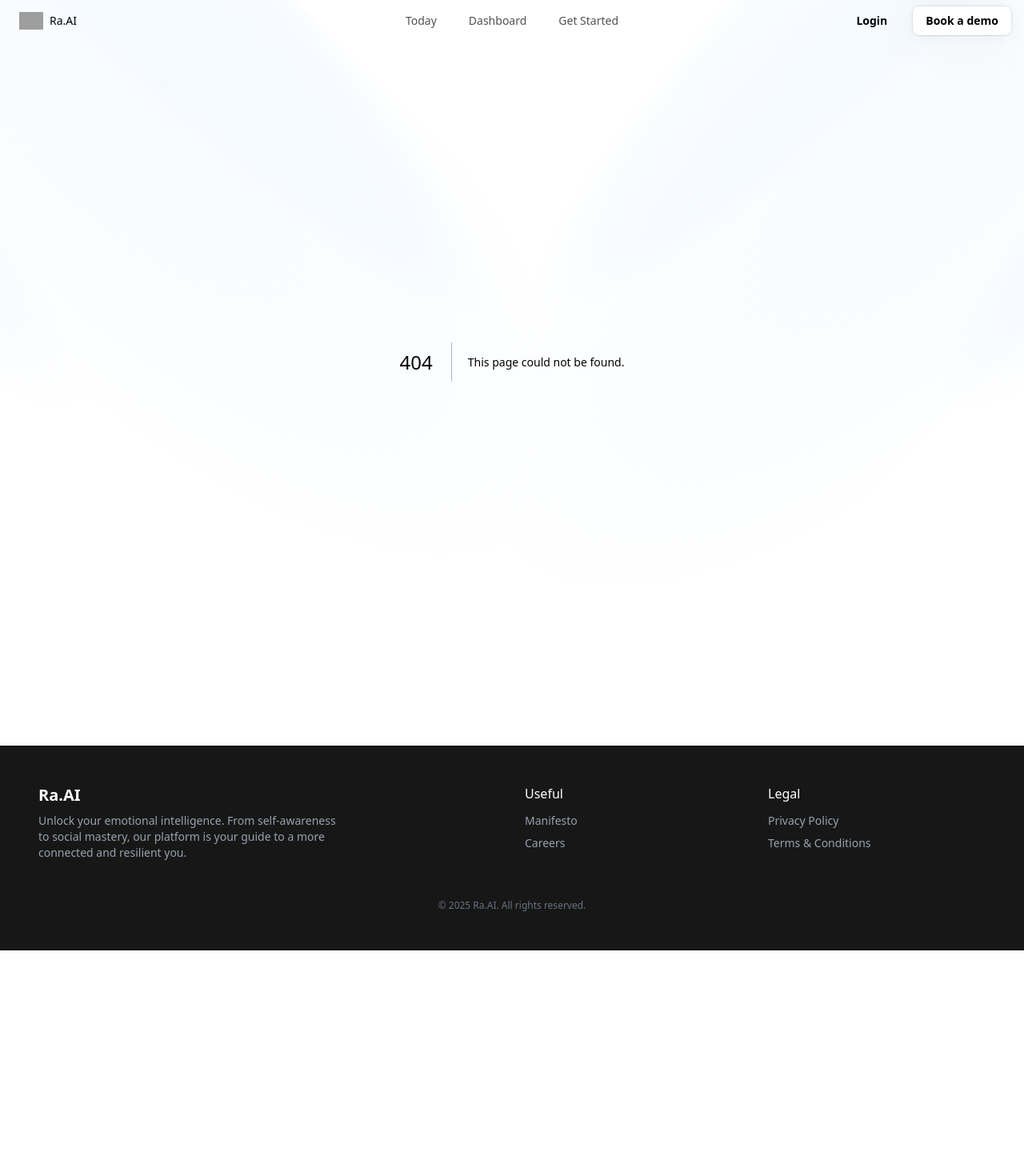
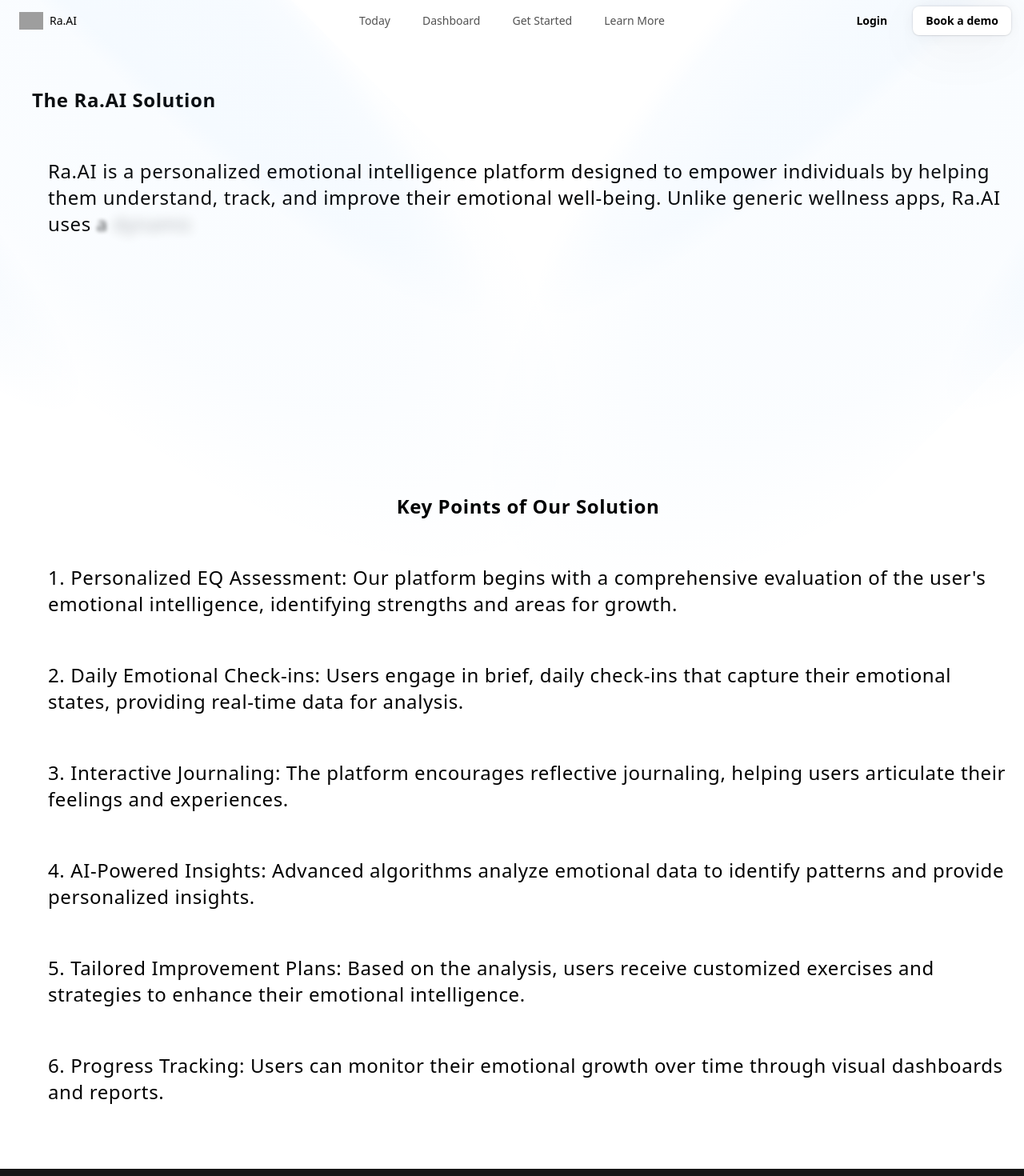
Before and after one commit to MathiasEthan/RaAI, a Next.js app: page /learnmore in a window 1280 px wide. Before the commit this address had no page. Shown: the top 1470 px of the page at 80% size. Before the commit the page ends 1188 px from the top, so only its background shows below. Built offline with nearby package versions, Linux system fonts and the light colour scheme; grey boxes are pictures that could not be loaded.

Commit message:
learnmore

```diff
--- /dev/null
+++ b/app/learnmore/page.tsx
@@ -0,0 +1,87 @@
+
+'use client'
+import React from 'react'
+import { useState } from 'react'
+import { TextGenerateEffect } from "@/components/ui/text-generate-effect";
+
+
+
+function Learnmore() {
+    return (
+        <>
+            <div className='flex justify-left mt-10 ml-10'>
+                <TextGenerateEffect
+                    words="The Ra.AI Solution"
+                    duration={0.6}
+                    filter={true}
+                />
+            </div>
+            <div className='flex justify-center ml-10 mt-10 px-5'>
+                <TextGenerateEffect
+                    words="Ra.AI is a personalized emotional intelligence platform designed to empower individuals by helping them understand, track, and improve their emotional well-being. Unlike generic wellness apps, Ra.AI uses a dynamic and adaptive approach to assess a user's Emotional Quotient (EQ) levels and provide a deeply personalized experience. Through a series of intelligent daily check-ins and interactive journaling, the platform tracks emotional patterns over time, providing users with a visual and data-driven understanding of their emotional triggers and states. Our core innovation lies in a proprietary EQ assessment model that, combined with AI-powered analysis, generates a tailored curriculum of exercises and insights. These aren't one-size-fits-all suggestions; they are unique, actionable steps designed to improve an individual's self-awareness, emotional regulation, motivation, and interpersonal skills. Ra.AI is your personal guide to building a more resilient, empathetic, and emotionally intelligent self. "
+                    duration={0.6}
+                    filter={true}
+                    className='font-light text-md md:text-lg lg:text-xl'
+                />
+            </div>
+            <div className='flex justify-center ml-10 mt-10 px-5'>
+                <TextGenerateEffect
+                    words="Key Points of Our Solution"
+                    duration={0.6}
+                    filter={true}
+                />
+            </div>
+            <div className='flex justify-left ml-10 mt-10 px-5'>
+                <TextGenerateEffect
+                    words="1. Personalized EQ Assessment: Our platform begins with a comprehensive evaluation of the user's emotional intelligence, identifying strengths and areas for growth."
+                    duration={0.6}
+                    filter={true}
+                    className='font-light text-md md:text-lg lg:text-xl'
+                />
+            </div>
+            <div className='flex justify-left ml-10 mt-10 px-5'>
+                <TextGenerateEffect
+                    words="2. Daily Emotional Check-ins: Users engage in brief, daily check-ins that capture their emotional states, providing real-time data for analysis."
+                    duration={0.6}
+                    filter={true}
+                    className='font-light text-md md:text-lg lg:text-xl'
+                />
+            </div>
+            <div className='flex justify-left ml-10 mt-10 px-5'>
+                <TextGenerateEffect
+                    words="3. Interactive Journaling: The platform encourages reflective journaling, helping users articulate their feelings and experiences."
+                    duration={0.6}
+                    filter={true}
+                    className='font-light text-md md:text-lg lg:text-xl'
+                />
+            </div>
+            <div className='flex justify-left ml-10 mt-10 px-5'>
+                <TextGenerateEffect
+                    words="4. AI-Powered Insights: Advanced algorithms analyze emotional data to identify patterns and provide personalized insights."
+                    duration={0.6}
+                    filter={true}
+                    className='font-light text-md md:text-lg lg:text-xl'
+                />
+            </div>
+            <div className='flex justify-left ml-10 mt-10 px-5'>
+                <TextGenerateEffect
+                    words="5. Tailored Improvement Plans: Based on the analysis, users receive customized exercises and strategies to enhance their emotional intelligence."
+                    duration={0.6}
+                    filter={true}
+                    className='font-light text-md md:text-lg lg:text-xl'
+                />
+            </div>
+            <div className='flex justify-left ml-10 mt-10 px-5 mb-20'>
+                <TextGenerateEffect
+                    words="6. Progress Tracking: Users can monitor their emotional growth over time through visual dashboards and reports."
+                    duration={0.6}
+                    filter={true}
+                    className='font-light text-md md:text-lg lg:text-xl'
+                />
+            </div>
+
+        </>
+    )
+}
+
+export default Learnmore
--- a/app/onboarding/page.tsx
+++ b/app/onboarding/page.tsx
@@ -11,7 +11,6 @@
 
 
 
-<ArrowLeft />
 function Onboarding() {
 
     const sentences = [
--- /dev/null
+++ b/components/TextType.css
@@ -0,0 +1,14 @@
+.text-type {
+  display: inline-block;
+  white-space: pre-wrap;
+}
+
+.text-type__cursor {
+  margin-left: 0.25rem;
+  display: inline-block;
+  opacity: 1;
+}
+
+.text-type__cursor--hidden {
+  display: none;
+}
--- /dev/null
+++ b/components/TextType.jsx
@@ -0,0 +1,173 @@
+'use client';
+
+import { useEffect, useRef, useState, createElement, useMemo, useCallback } from 'react';
+import { gsap } from 'gsap';
+import './TextType.css';
+
+const TextType = ({
+  text,
+  as: Component = 'div',
+  typingSpeed = 50,
+  initialDelay = 0,
+  pauseDuration = 2000,
+  deletingSpeed = 30,
+  loop = true,
+  className = '',
+  showCursor = true,
+  hideCursorWhileTyping = false,
+  cursorCharacter = '|',
+  cursorClassName = '',
+  cursorBlinkDuration = 0.5,
+  textColors = [],
+  variableSpeed,
+  onSentenceComplete,
+  startOnVisible = false,
+  reverseMode = false,
+  ...props
+}) => {
+  const [displayedText, setDisplayedText] = useState('');
+  const [currentCharIndex, setCurrentCharIndex] = useState(0);
+  const [isDeleting, setIsDeleting] = useState(false);
+  const [currentTextIndex, setCurrentTextIndex] = useState(0);
+  const [isVisible, setIsVisible] = useState(!startOnVisible);
+  const cursorRef = useRef(null);
+  const containerRef = useRef(null);
+
+  const textArray = useMemo(() => (Array.isArray(text) ? text : [text]), [text]);
+
+  const getRandomSpeed = useCallback(() => {
+    if (!variableSpeed) return typingSpeed;
+    const { min, max } = variableSpeed;
+    return Math.random() * (max - min) + min;
+  }, [variableSpeed, typingSpeed]);
+
+  const getCurrentTextColor = () => {
+    if (textColors.length === 0) return '#ffffff';
+    return textColors[currentTextIndex % textColors.length];
+  };
+
+  useEffect(() => {
+    if (!startOnVisible || !containerRef.current) return;
+
+    const observer = new IntersectionObserver(
+      entries => {
+        entries.forEach(entry => {
+          if (entry.isIntersecting) {
+            setIsVisible(true);
+          }
+        });
+      },
+      { threshold: 0.1 }
+    );
+
+    observer.observe(containerRef.current);
+    return () => observer.disconnect();
+  }, [startOnVisible]);
+
+  useEffect(() => {
+    if (showCursor && cursorRef.current) {
+      gsap.set(cursorRef.current, { opacity: 1 });
+      gsap.to(cursorRef.current, {
+        opacity: 0,
+        duration: cursorBlinkDuration,
+        repeat: -1,
+        yoyo: true,
+        ease: 'power2.inOut'
+      });
+    }
+  }, [showCursor, cursorBlinkDuration]);
+
+  useEffect(() => {
+    if (!isVisible) return;
+
+    let timeout;
+    const currentText = textArray[currentTextIndex];
+    const processedText = reverseMode ? currentText.split('').reverse().join('') : currentText;
+
+    const executeTypingAnimation = () => {
+      if (isDeleting) {
+        if (displayedText === '') {
+          setIsDeleting(false);
+          if (currentTextIndex === textArray.length - 1 && !loop) {
+            return;
+          }
+
+          if (onSentenceComplete) {
+            onSentenceComplete(textArray[currentTextIndex], currentTextIndex);
+          }
+
+          setCurrentTextIndex(prev => (prev + 1) % textArray.length);
+          setCurrentCharIndex(0);
+          timeout = setTimeout(() => {}, pauseDuration);
+        } else {
+          timeout = setTimeout(() => {
+            setDisplayedText(prev => prev.slice(0, -1));
+          }, deletingSpeed);
+        }
+      } else {
+        if (currentCharIndex < processedText.length) {
+          timeout = setTimeout(
+            () => {
+              setDisplayedText(prev => prev + processedText[currentCharIndex]);
+              setCurrentCharIndex(prev => prev + 1);
+            },
+            variableSpeed ? getRandomSpeed() : typingSpeed
+          );
+        } else if (textArray.length > 1) {
+          timeout = setTimeout(() => {
+            setIsDeleting(true);
+          }, pauseDuration);
+        }
+      }
+    };
+
+    if (currentCharIndex === 0 && !isDeleting && displayedText === '') {
+      timeout = setTimeout(executeTypingAnimation, initialDelay);
+    } else {
+      executeTypingAnimation();
+    }
+
+    return () => clearTimeout(timeout);
+    // eslint-disable-next-line react-hooks/exhaustive-deps
+  }, [
+    currentCharIndex,
+    displayedText,
+    isDeleting,
+    typingSpeed,
+    deletingSpeed,
+    pauseDuration,
+    textArray,
+    currentTextIndex,
+    loop,
+    initialDelay,
+    isVisible,
+    reverseMode,
+    variableSpeed,
+    onSentenceComplete
+  ]);
+
+  const shouldHideCursor =
+    hideCursorWhileTyping && (currentCharIndex < textArray[currentTextIndex].length || isDeleting);
+
+  return createElement(
+    Component,
+    {
+      ref: containerRef,
+      className: `text-type ${className}`,
+      ...props
+    },
+    <span className="text-type__content" style={{ color: getCurrentTextColor() }}>
+      {displayedText}
+    </span>,
+    showCursor && (
+      <span
+        ref={cursorRef}
+        className={`text-type__cursor ${cursorClassName} ${shouldHideCursor ? 'text-type__cursor--hidden' : ''}`}
+      >
+        {cursorCharacter}
+      </span>
+    )
+  );
+};
+
+export default TextType;
--- a/components/ui/NavbarComponent.tsx
+++ b/components/ui/NavbarComponent.tsx
@@ -26,6 +26,10 @@
       name: "Get Started",
       link: "onboarding",
     },
+    {
+      name: "Learn More",
+      link: "learnmore"
+    }
   ];
 
   const [isMobileMenuOpen, setIsMobileMenuOpen] = useState(false);
--- a/package.json
+++ b/package.json
@@ -31,6 +31,7 @@
     "@tanstack/react-table": "^8.21.3",
     "class-variance-authority": "^0.7.1",
     "clsx": "^2.1.1",
+    "gsap": "^3.13.0",
     "lucide-react": "^0.542.0",
     "motion": "^12.23.12",
     "next": "15.5.2",
```
Also changed, not shown: 1 other file (tests, documents, lock files or other folders).
